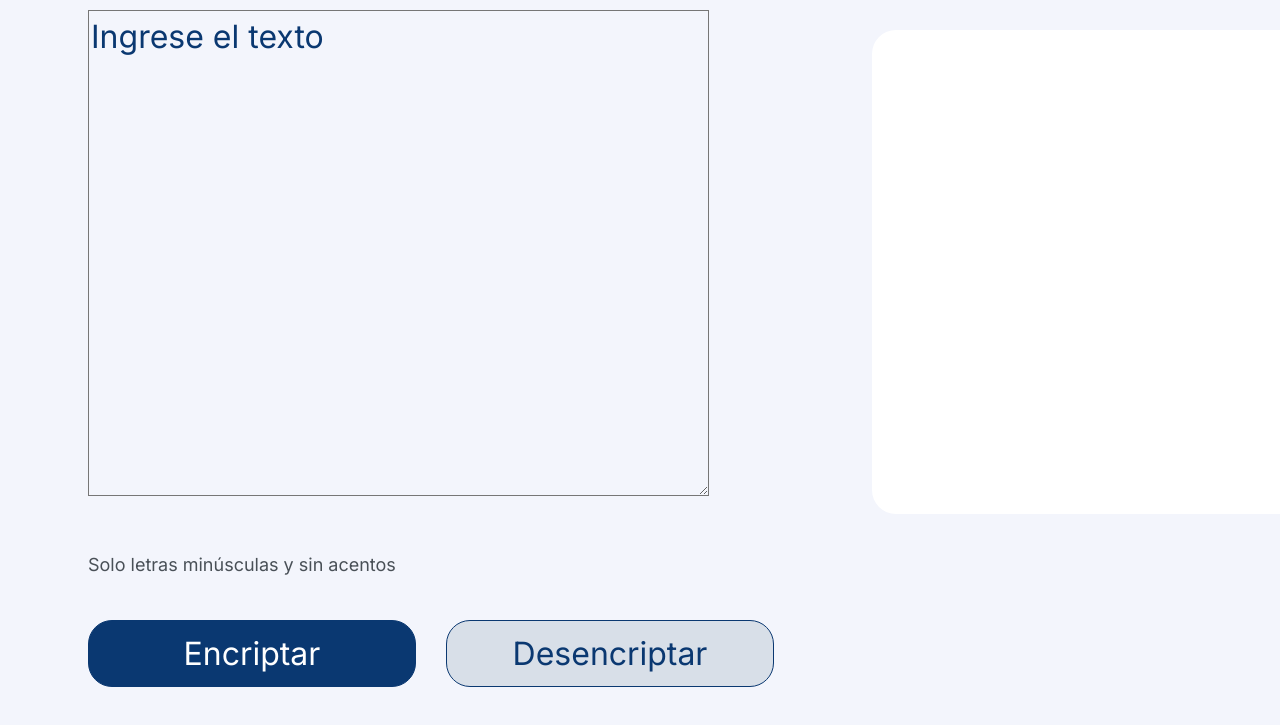
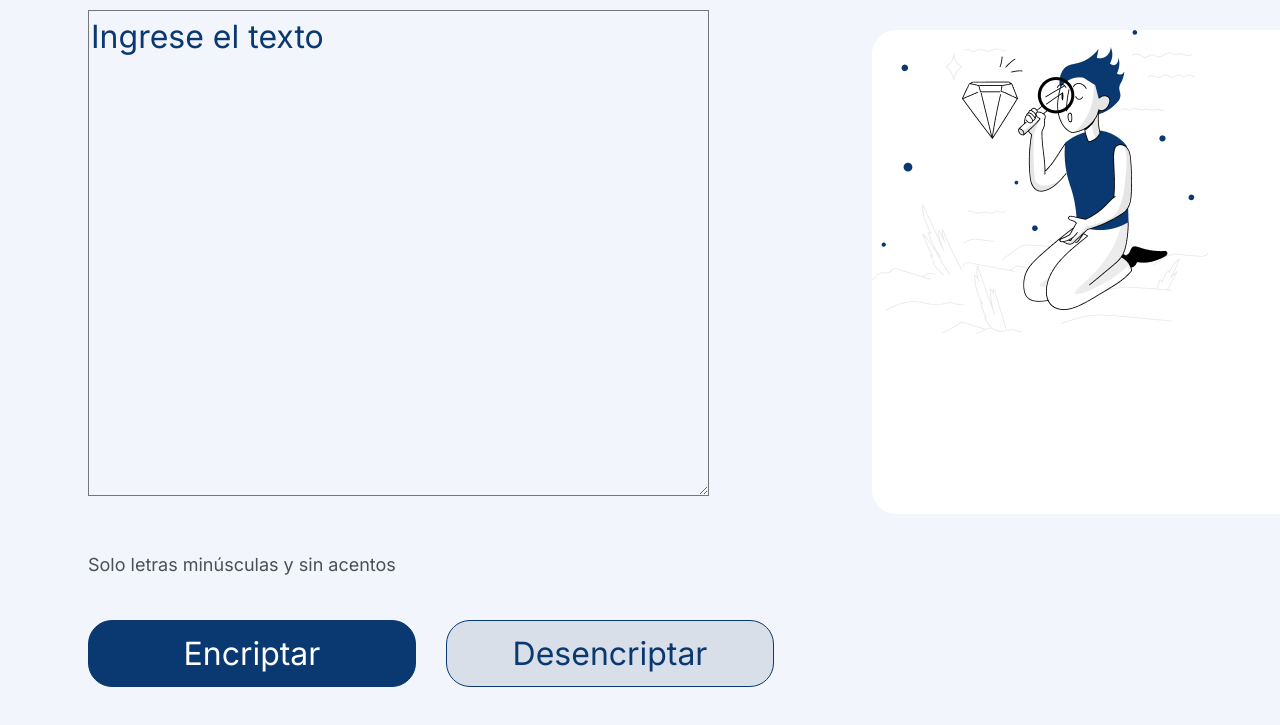
Before and after one commit to harpis23/cifradoalura.github.io, a plain HTML site: page index.html in a window 1280 px wide. Shown: the part 61-786 px from the top of the page. Drawn offline with Linux system fonts and the light colour scheme.

Commit message:
modificando el css para mostrar el muneco a la izquierda

```diff
--- a/css/Style.css
+++ b/css/Style.css
@@ -36,7 +36,7 @@ main{
 /*estilo para el mensaje de la derecha*/
 .mensaje{
     background: white;
-    background-image: url("imagenes/Muñeco.png");
+    background-image: url("/imagenes/Muñeco.png");
     background-repeat: no-repeat;
     border: none;
     border-radius: 24px;
```
